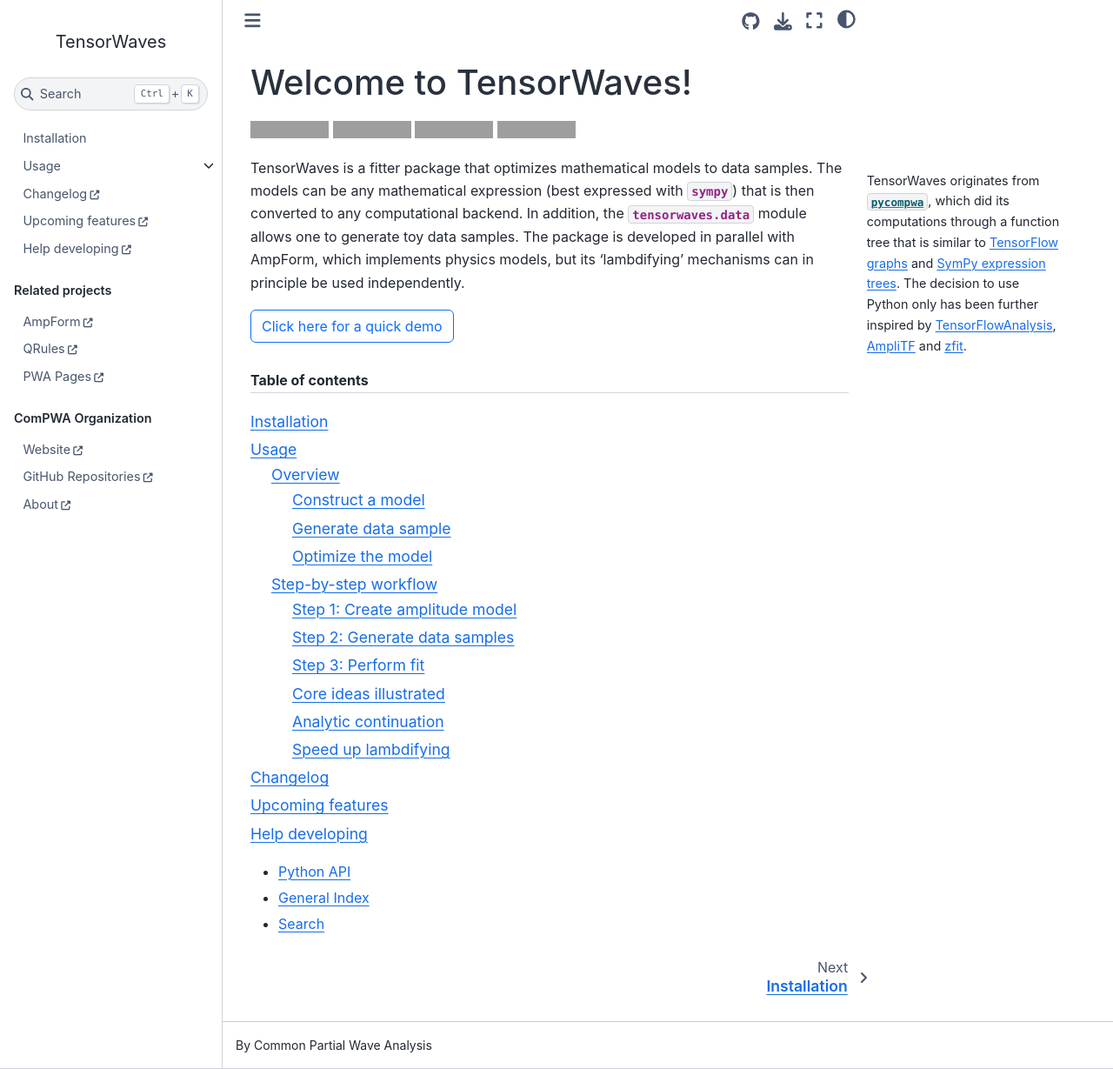
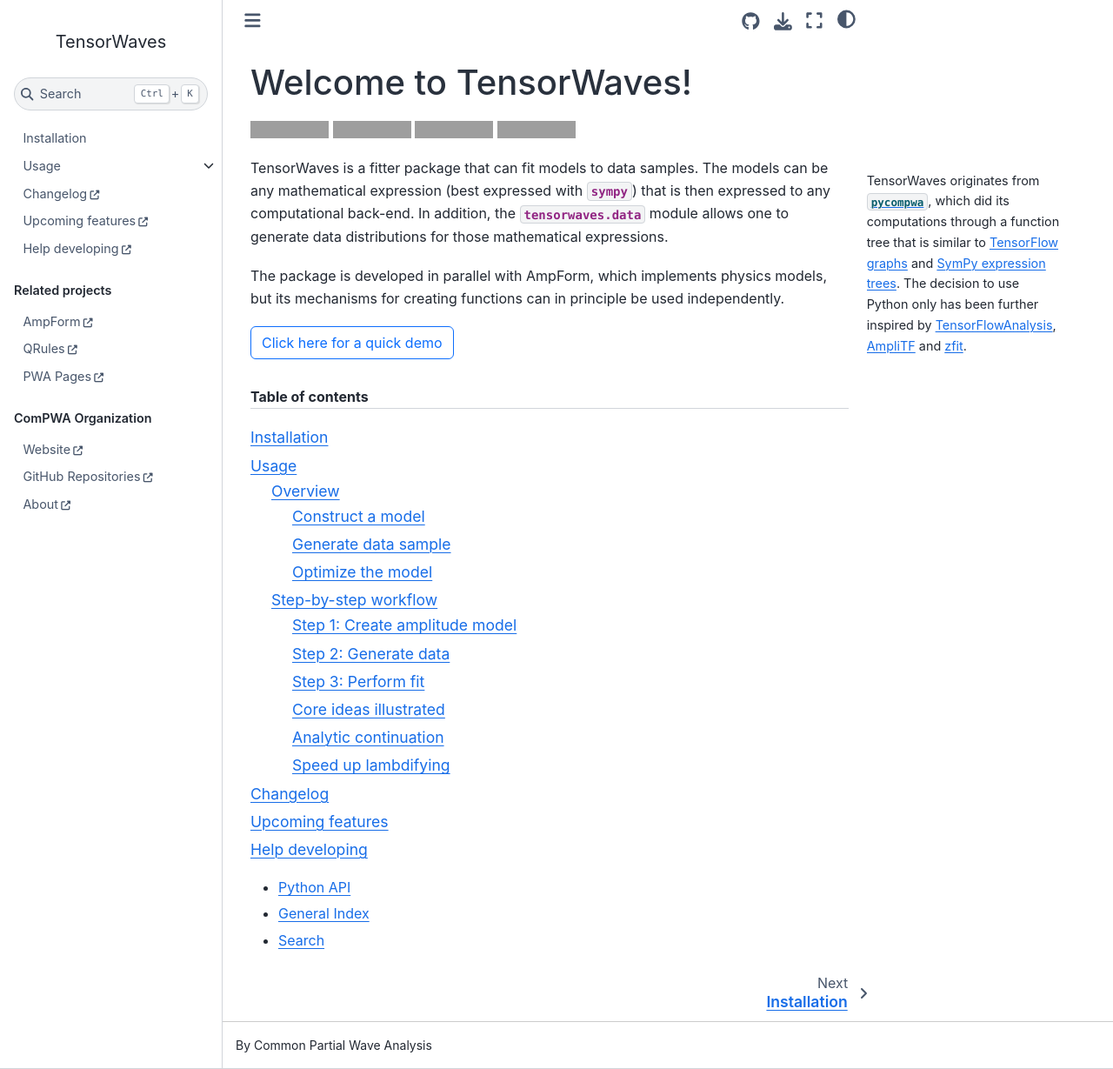
Before and after one commit to ComPWA/tensorwaves, a Sphinx documentation site: the page built from docs/index.md, in a window 1280 px wide and 1229 px high. Shown: the whole window at 87% size. Built offline with Sphinx 7.4.7 and the Sphinx Book theme 1.1.4, drawn with Linux system fonts in a browser that asks for light colours; pages that are not in the unit, such as notebooks, are missing from menus; the version number could not be read and is left out; grey boxes are pictures that could not be loaded.

Commit message:
docs: improve text
Reread all documentation and improved the wording

````diff
--- a/docs/index.md
+++ b/docs/index.md
@@ -28,13 +28,15 @@
 
 :::
 
-TensorWaves is a fitter package that optimizes mathematical models to data
-samples. The models can be any mathematical expression (best expressed with
-{mod}`sympy`) that is then converted to any computational backend. In addition,
-the {mod}`tensorwaves.data` module allows one to generate toy data samples. The
-package is developed in parallel with {doc}`AmpForm <ampform:index>`, which
-implements physics models, but its 'lambdifying' mechanisms can in principle be
-used independently.
+TensorWaves is a fitter package that can fit models to data samples. The models
+can be any mathematical expression (best expressed with {mod}`sympy`) that is
+then expressed to any computational back-end. In addition, the
+{mod}`tensorwaves.data` module allows one to generate data distributions for
+those mathematical expressions.
+
+The package is developed in parallel with {doc}`AmpForm <ampform:index>`, which
+implements physics models, but its mechanisms for creating functions can in
+principle be used independently.
 
 ```{link-button} usage
 ---
````
Also changed, not shown: docs/usage.ipynb, docs/usage/basics.ipynb, docs/usage/faster-lambdify.ipynb, docs/usage/step1.ipynb, docs/usage/step2.ipynb, docs/usage/step3.ipynb.
